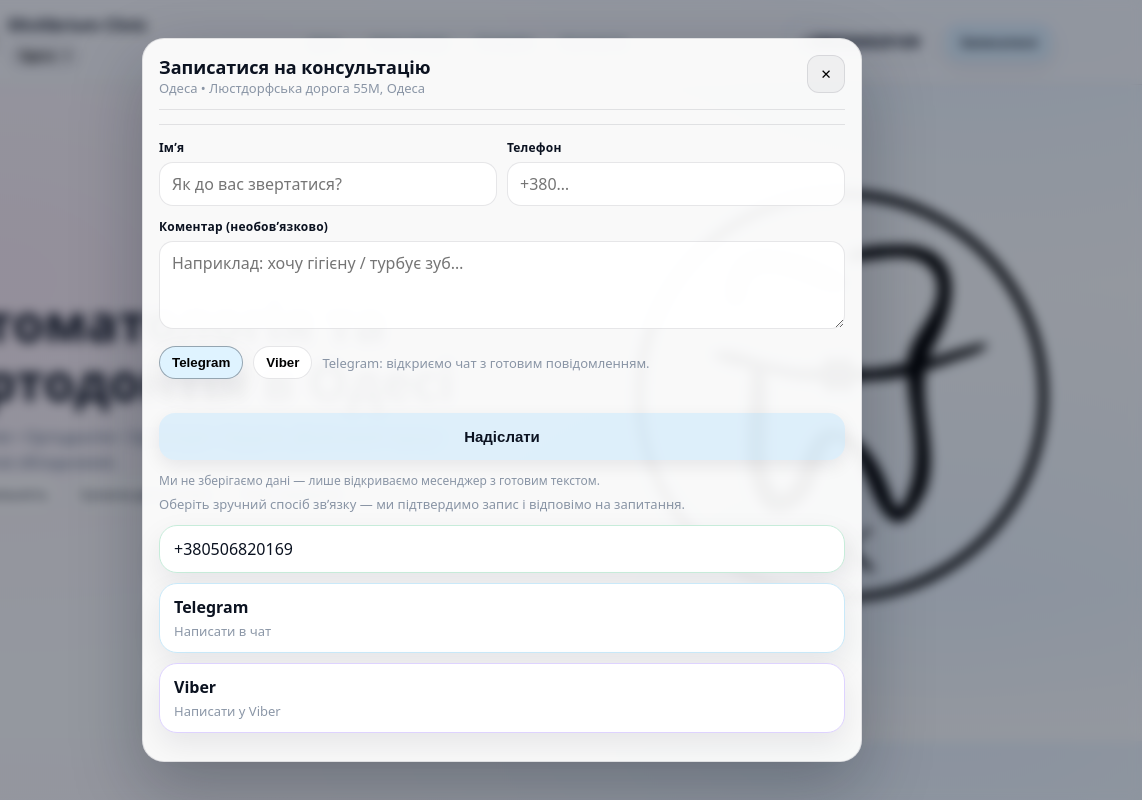
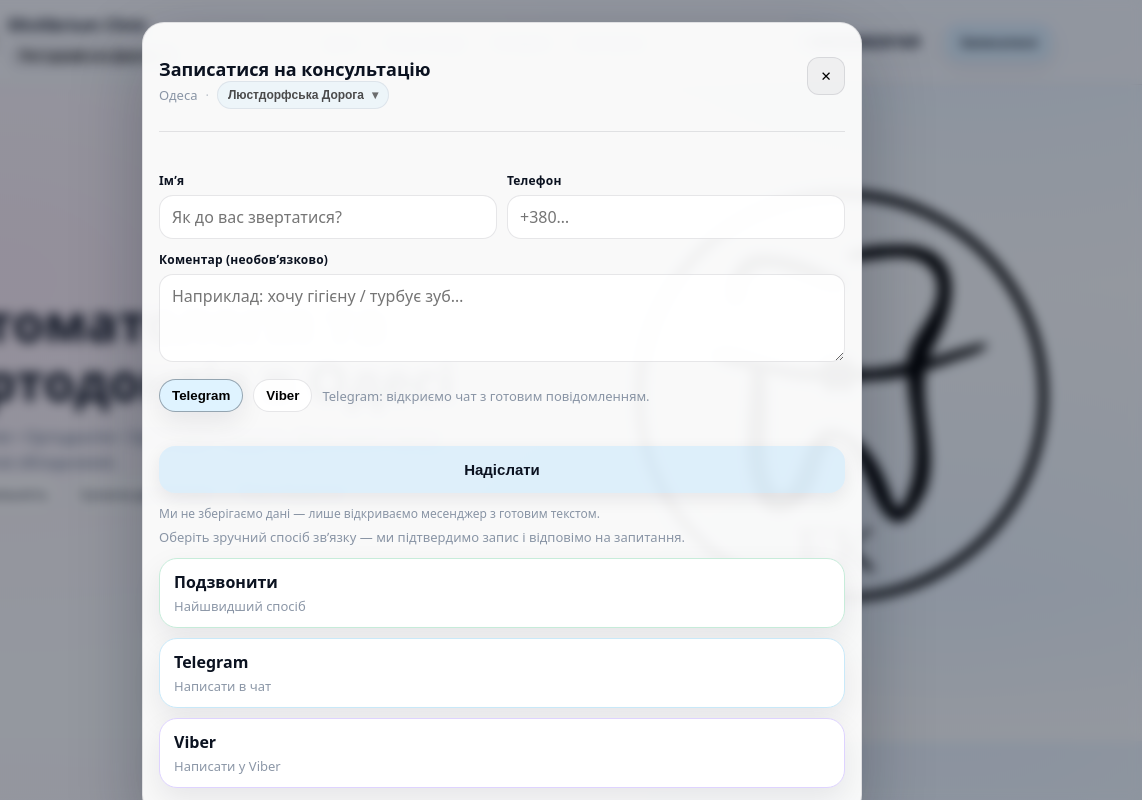
Before and after one commit to vtrehubenko/ekvilibrium-clinic, a website built with Vite: page index.html in a window 1280 px wide. Both pictures are taken after a click on the button "Записатися". Shown: the top 800 px of the page, 138-1280 px from the left. Built offline with nearby package versions, Linux system fonts and the light colour scheme.

Commit message:
fixed some style problems in modal-booking

```diff
--- a/index.html
+++ b/index.html
@@ -566,9 +566,51 @@
         <div class="modal__top">
           <div>
             <div class="modal__title">Записатися на консультацію</div>
-            <div class="modal__sub muted">
-              <span data-modal-clinic>Одеса</span> •
-              <span data-modal-address>Люстдорфська дорога 55М</span>
+            <div class="modal__sub muted modal__sub--booking">
+              <span data-modal-clinic>Одеса</span>
+              <span class="modal__dot" aria-hidden="true">·</span>
+
+              <div
+                class="clinic clinic--inline"
+                data-clinic
+                data-clinic-scope="booking"
+              >
+                <button
+                  class="clinic__btn"
+                  type="button"
+                  data-clinic-btn
+                  aria-expanded="false"
+                >
+                  <span class="clinic__current" data-clinic-current
+                    >Базарна</span
+                  >
+                  <span class="clinic__chev" aria-hidden="true">▾</span>
+                </button>
+
+                <div
+                  class="clinic__menu"
+                  data-clinic-menu
+                  role="menu"
+                  aria-label="Вибір клініки"
+                >
+                  <button
+                    class="clinic__item"
+                    type="button"
+                    role="menuitem"
+                    data-clinic-item="lustdorf"
+                  >
+                    Люстдорфська дорога 55М
+                  </button>
+                  <button
+                    class="clinic__item"
+                    type="button"
+                    role="menuitem"
+                    data-clinic-item="bazar"
+                  >
+                    Базарна 26
+                  </button>
+                </div>
+              </div>
             </div>
           </div>
 
--- a/src/js/clinic.js
+++ b/src/js/clinic.js
@@ -3,7 +3,7 @@ const STORAGE_KEY = "ek_selected_clinic";
 const CLINICS = {
   lustdorf: {
     key: "lustdorf",
-    label: "Одеса",
+    label: "Люстдорфська Дорога",
     address: "Люстдорфська дорога 55М, Одеса",
     hours: "Пн–Сб 10:00–19:00",
     phone: "+380506820169",
@@ -14,7 +14,7 @@ const CLINICS = {
   },
   bazar: {
     key: "bazar",
-    label: "Одеса",
+    label: "Базарна",
     address: "Базарна 26, Одеса",
     hours: "Пн–Сб 10:00–19:00",
     phone: "+380506820169",
@@ -26,11 +26,8 @@ const CLINICS = {
 };
 
 export function initClinicDropdown() {
-  const root = document.querySelector("[data-clinic]");
-  const btn = document.querySelector("[data-clinic-btn]");
-  const menu = document.querySelector("[data-clinic-menu]");
-  const currentEl = document.querySelector("[data-clinic-current]");
-  const items = Array.from(document.querySelectorAll("[data-clinic-item]"));
+  const roots = Array.from(document.querySelectorAll("[data-clinic]"));
+  if (!roots.length) return;
 
   const addressEl = document.querySelector("[data-address]");
   const hoursEl = document.querySelector("[data-hours]");
@@ -42,92 +39,92 @@ export function initClinicDropdown() {
   const mapIframe = document.querySelector("[data-map-iframe]");
   const heroCityEl = document.querySelector("[data-hero-city]");
 
-  if (!btn || !menu || !currentEl || items.length === 0) return;
+  const modalClinicEl = document.querySelector("[data-modal-clinic]");
+  const modalAddressEl = document.querySelector("[data-modal-address]");
 
-  const wrapper = root || btn.closest(".clinic") || btn.parentElement;
-
-  function openMenu() {
-    wrapper.classList.add("is-open");
-    btn.setAttribute("aria-expanded", "true");
+  function closeAll(exceptRoot = null) {
+    roots.forEach((r) => {
+      if (exceptRoot && r === exceptRoot) return;
+      const b = r.querySelector("[data-clinic-btn]");
+      const m = r.querySelector("[data-clinic-menu]");
+      if (m) m.style.display = "none";
+      if (b) b.setAttribute("aria-expanded", "false");
+    });
   }
 
-  function closeMenu() {
-    wrapper.classList.remove("is-open");
-    btn.setAttribute("aria-expanded", "false");
-  }
-
-  function toggleMenu(e) {
-    e?.stopPropagation();
-    wrapper.classList.contains("is-open") ? closeMenu() : openMenu();
-  }
-
-  function setActiveClinic(key) {
-    const clinic = CLINICS[key] || CLINICS.lustdorf;
-
-    currentEl.textContent = clinic.label;
-
-    items.forEach((it) => {
-      it.classList.toggle("is-active", it.dataset.clinicItem === clinic.key);
-    });
+  function applyClinic(clinicKey) {
+    const clinic = CLINICS[clinicKey];
+    if (!clinic) return;
 
     if (addressEl) addressEl.textContent = clinic.address;
     if (hoursEl) hoursEl.textContent = clinic.hours;
+    if (heroCityEl) heroCityEl.textContent = clinic.heroCity;
 
-    if (phoneBtns.length) {
-      phoneBtns.forEach((el) => {
-        el.href = `tel:${clinic.phone}`;
-        el.textContent = clinic.phone;
-      });
-    }
+    if (modalClinicEl) modalClinicEl.textContent = "Одеса";
+    if (modalAddressEl) modalAddressEl.textContent = clinic.address;
 
-    if (tgBtns.length) {
-      tgBtns.forEach((el) => {
-        el.href = `https://t.me/${clinic.telegram}`;
-      });
-    }
+    roots.forEach((r) => {
+      const currentEl = r.querySelector("[data-clinic-current]");
+      if (currentEl) currentEl.textContent = clinic.label;
+    });
 
-    if (viberBtns.length) {
-      const enc = encodeURIComponent(clinic.viber);
-      viberBtns.forEach((el) => {
-        el.href = `viber://chat?number=${enc}`;
-      });
-    }
+    phoneBtns.forEach((a) => {
+      a.href = `tel:${clinic.phone}`;
 
-    if (mapIframe && clinic.mapAddress) {
+      if (a.tagName === "A" && a.textContent.trim().startsWith("+")) {
+        a.textContent = clinic.phone;
+      }
+    });
+
+    tgBtns.forEach((a) => {
+      a.href = `https://t.me/${clinic.telegram}`;
+    });
+
+    viberBtns.forEach((a) => {
+      const n = clinic.viber.replace("+", "");
+      a.href = `viber://chat?number=%2B${n}`;
+    });
+
+    if (mapIframe) {
       const q = encodeURIComponent(clinic.mapAddress);
       mapIframe.src = `https://www.google.com/maps?q=${q}&output=embed`;
     }
 
-    if (heroCityEl && clinic.heroCity) heroCityEl.textContent = clinic.heroCity;
-
-    try {
-      localStorage.setItem(STORAGE_KEY, clinic.key);
-    } catch (_) {}
-    window.dispatchEvent(
-      new CustomEvent("clinic:change", { detail: { key: clinic.key } }),
-    );
+    localStorage.setItem(STORAGE_KEY, clinicKey);
   }
 
-  const saved = safeGet(STORAGE_KEY);
-  setActiveClinic(saved && CLINICS[saved] ? saved : "lustdorf");
+  const saved = localStorage.getItem("ek_selected_clinic");
+  const initialKey = saved && CLINICS[saved] ? saved : "lustdorf";
+  applyClinic(initialKey);
 
-  btn.addEventListener("click", toggleMenu);
+  roots.forEach((root) => {
+    const btn = root.querySelector("[data-clinic-btn]");
+    const menu = root.querySelector("[data-clinic-menu]");
+    const items = Array.from(root.querySelectorAll("[data-clinic-item]"));
 
-  items.forEach((it) => {
-    it.addEventListener("click", (e) => {
+    if (!btn || !menu) return;
+
+    menu.style.display = "none";
+
+    btn.addEventListener("click", (e) => {
       e.stopPropagation();
-      setActiveClinic(it.dataset.clinicItem);
-      closeMenu();
+      const expanded = btn.getAttribute("aria-expanded") === "true";
+      closeAll(root);
+      btn.setAttribute("aria-expanded", String(!expanded));
+      menu.style.display = expanded ? "none" : "block";
+    });
+
+    items.forEach((item) => {
+      item.addEventListener("click", (e) => {
+        e.stopPropagation();
+        const key = item.getAttribute("data-clinic-item");
+        applyClinic(key);
+        closeAll();
+      });
     });
   });
 
-  document.addEventListener("click", (e) => {
-    if (!wrapper.contains(e.target)) closeMenu();
-  });
-
-  document.addEventListener("keydown", (e) => {
-    if (e.key === "Escape") closeMenu();
-  });
+  document.addEventListener("click", () => closeAll());
 }
 
 function safeGet(key) {
--- a/src/js/modal.js
+++ b/src/js/modal.js
@@ -9,14 +9,12 @@ export function initBookingModal() {
   const addrEl = modal.querySelector("[data-modal-address]");
 
   function open() {
-    const clinicCurrent = document
-      .querySelector("[data-clinic-current]")
-      ?.textContent?.trim();
+    if (clinicEl) clinicEl.textContent = "Одеса";
+
     const address = document
       .querySelector("[data-address]")
       ?.textContent?.trim();
 
-    if (clinicEl && clinicCurrent) clinicEl.textContent = clinicCurrent;
     if (addrEl && address) addrEl.textContent = address;
 
     modal.classList.add("is-open");
--- a/src/styles/clinic-dropdown.css
+++ b/src/styles/clinic-dropdown.css
@@ -35,17 +35,16 @@
 
 .clinic__menu {
   position: absolute;
+  top: calc(100% + 10px);
   left: 0;
-  top: calc(100% + 8px);
-  min-width: 260px;
-  padding: 8px;
+  min-width: 240px;
+  z-index: 9999;
+
+  background: var(--card);
+  border: 1px solid var(--line);
   border-radius: 14px;
-  border: 1px solid var(--line);
-  background: rgba(255, 255, 255, 0.92);
-  backdrop-filter: blur(10px);
-  box-shadow: 0 18px 40px rgba(11, 18, 32, 0.16);
-  display: none;
-  z-index: 60;
+  box-shadow: 0 18px 40px rgba(11, 18, 32, 0.14);
+  overflow: hidden;
 }
 
 .clinic.is-open .clinic__menu {
@@ -67,17 +66,9 @@
 .clinic__item {
   width: 100%;
   text-align: left;
-  padding: 10px 10px;
-  border-radius: 12px;
-  border: 1px solid transparent;
+  padding: 10px 12px;
   background: transparent;
-  cursor: pointer;
-  color: var(--text);
-  font-weight: 700;
-  font-size: 13px;
-  transition:
-    background 0.16s ease,
-    border-color 0.16s ease;
+  border: 0;
 }
 
 .clinic__item:hover {
@@ -89,3 +80,13 @@
   background: color-mix(in srgb, var(--accent) 14%, white);
   border-color: color-mix(in srgb, var(--accent) 28%, white);
 }
+
+@media (hover: hover) {
+  .clinic__item:hover {
+    background: rgba(26, 166, 255, 0.08);
+  }
+}
+
+.clinic {
+  position: relative !important;
+}
--- a/src/styles/header.css
+++ b/src/styles/header.css
@@ -95,3 +95,39 @@
     gap: 10px;
   }
 }
+@media (max-width: 520px) {
+  .header__inner {
+    gap: 10px;
+  }
+
+  .header__actions {
+    gap: 8px;
+  }
+
+  .header__actions a[data-phone] {
+    padding: 10px;
+    width: 42px;
+    height: 42px;
+    border-radius: 14px;
+    justify-content: center;
+    font-size: 0;
+  }
+
+  .header__actions a[data-phone]::before {
+    content: "📞";
+    font-size: 18px;
+    line-height: 1;
+  }
+
+  .header__actions .btn {
+    padding: 10px 12px;
+    border-radius: 14px;
+    font-size: 14px;
+  }
+
+  .burger {
+    width: 42px;
+    height: 42px;
+    border-radius: 14px;
+  }
+}
--- a/src/styles/modal.css
+++ b/src/styles/modal.css
@@ -62,7 +62,7 @@
   align-items: flex-start;
   justify-content: space-between;
   gap: 12px;
-  padding-bottom: 12px;
+  padding: 18px 0 22px;
   border-bottom: 1px solid var(--line);
 }
 
@@ -117,9 +117,9 @@
 
 /* Contact form inside modal */
 .contact-form {
-  margin-top: 14px;
+  margin-top: 26px;
   padding-top: 14px;
-  border-top: 1px solid var(--line);
+
   display: grid;
   gap: 12px;
 }
@@ -275,6 +275,45 @@
   line-height: 1.35;
 }
 
+.modal__sub--booking {
+  display: flex;
+  align-items: center;
+  gap: 8px;
+  flex-wrap: wrap;
+}
+
+.modal__dot {
+  opacity: 0.55;
+}
+
+.modal__address {
+  margin-top: 10px;
+  font-size: 13px;
+  line-height: 1.25;
+  opacity: 0.9;
+}
+
+.clinic--inline .clinic__btn {
+  padding: 6px 10px;
+  border-radius: 999px;
+  border: 1px solid var(--line);
+  background: rgba(26, 166, 255, 0.08);
+  box-shadow: none;
+}
+
+.clinic--inline .clinic__current {
+  font-weight: 800;
+}
+
+.clinic--inline {
+  position: relative;
+}
+
+.modal[data-modal] .modal__card,
+.modal[data-modal] .modal__top {
+  overflow: visible;
+}
+
 @media (max-width: 860px) {
   .modal[data-doctor-modal] .modal__grid {
     grid-template-columns: 1fr;
@@ -293,3 +332,9 @@
     overflow-y: auto;
   }
 }
+
+@media (max-width: 520px) {
+  .modal__address {
+    margin-top: 12px;
+  }
+}
```
